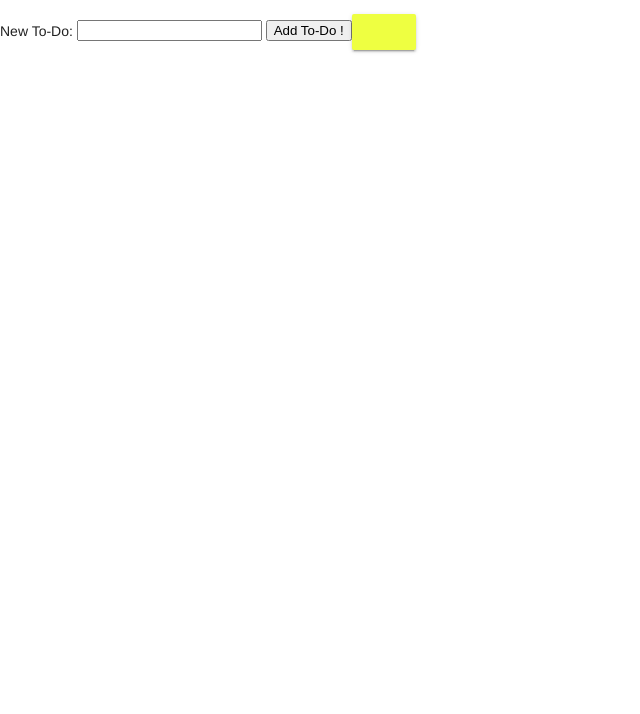
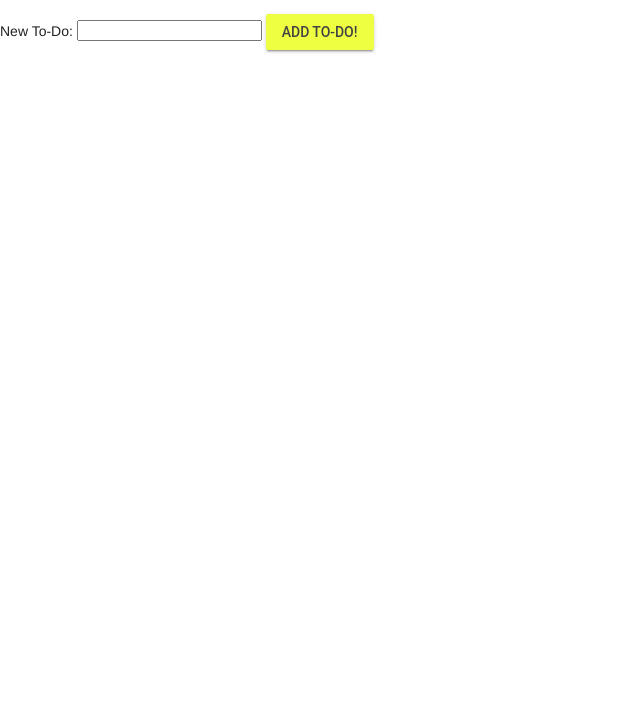
Before and after one commit to lrcolianni/to-do-app, a plain HTML site: page index.html in a window 1280 px wide. Shown: the part 110-824 px from the top of the page, without its empty margins (0-640 px from the left). Drawn offline with nearby package versions, Linux system fonts and the light colour scheme.

Commit message:
Update index.html

```diff
--- a/index.html
+++ b/index.html
@@ -13,9 +13,7 @@
     <form id="addToDoForm">
       <label for="newToDoText">New To-Do:</label>
       <input type="text" id="newToDoText">
-      <button type="summit">Add To-Do !
-      <button class= "mdl-button mdl-js-button mdl-button--raised mdl-button--accent">
-      </button>
+      <button type="summit" class= "mdl-button mdl-js-button mdl-button--raised mdl-button--accent">Add To-Do!</button>
       </button>
     </form>
     <ul id="toDoList"></ul>
```
